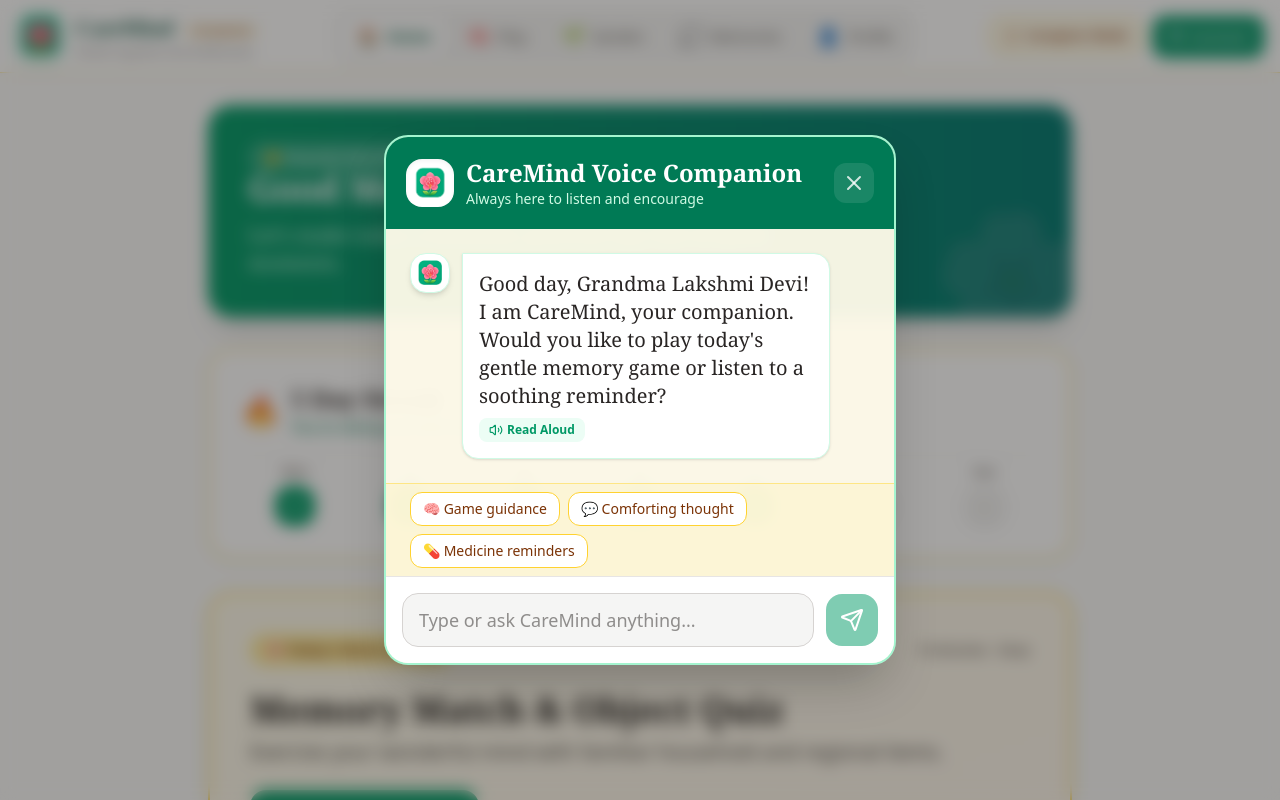
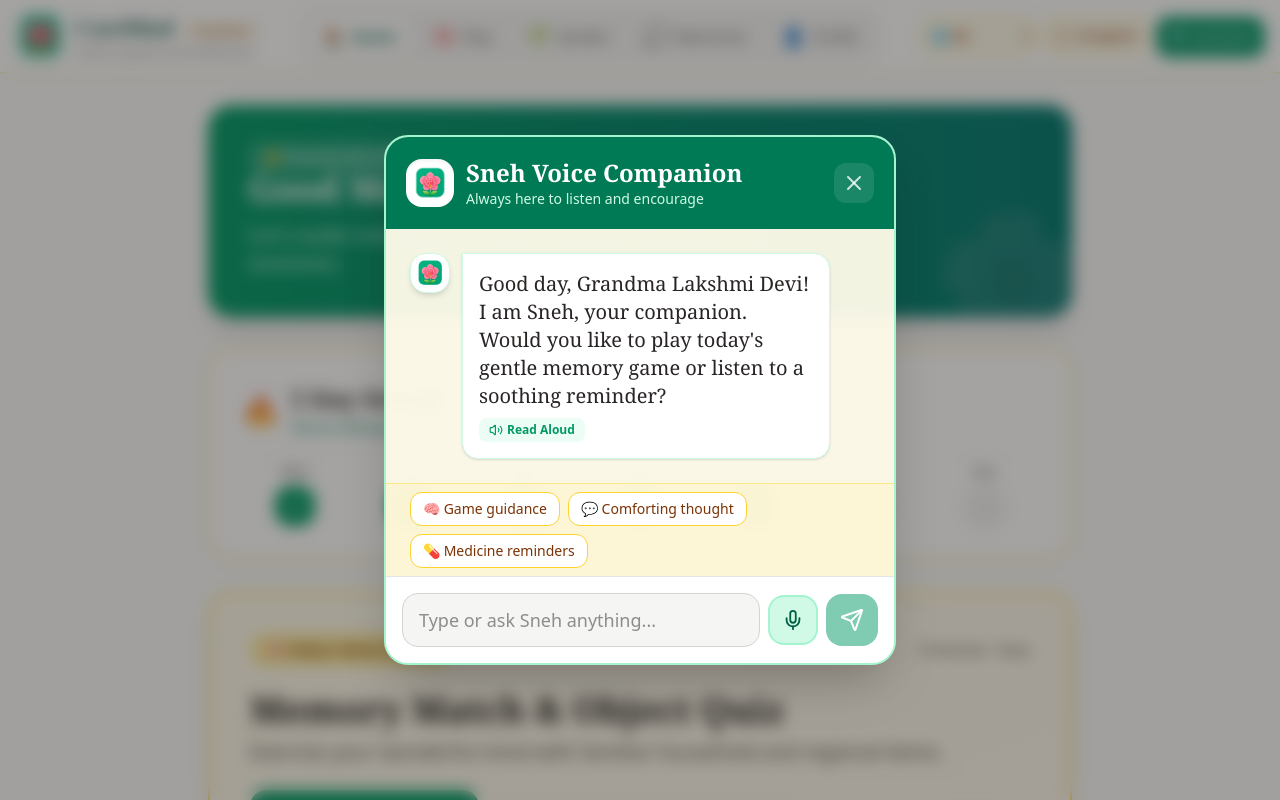
Before and after one commit to rohitadepu07/caremind, a React (Vite) app: page / in a window 1280 px wide. Both pictures are taken after a click on the button "Assistant". Shown: the top 800 px of the page. Built offline with nearby package versions, Linux system fonts and the light colour scheme.

Commit message:
feat: add Speech-to-Text voice typing input to Sneh Voice Companion

```diff
--- a/src/components/Navbar.tsx
+++ b/src/components/Navbar.tsx
@@ -21,7 +21,7 @@
 }
 
 export const Navbar: React.FC<NavbarProps> = ({ activeTab, setActiveTab }) => {
-  const { state, setMode, speak, setVoiceActive } = useApp();
+  const { state, setMode, speak, setVoiceActive, updateProfile } = useApp();
   const isElder = state.mode === 'elder';
   const isDesktop = useIsDesktop();
 
@@ -125,13 +125,47 @@
             )}
 
             {/* Right Controls */}
-            <div style={{ display: 'flex', alignItems: 'center', gap: 10 }}>
+            <div style={{ display: 'flex', alignItems: 'center', gap: 8 }}>
+              {/* Language Selector */}
+              <select
+                value={state.profile.language}
+                onChange={(e) => {
+                  const selectedLang = e.target.value;
+                  updateProfile({ language: selectedLang as any });
+                  const langNames: Record<string, string> = {
+                    en: 'English',
+                    hi: 'Hindi',
+                    bn: 'Bengali',
+                    as: 'Assamese',
+                  };
+                  speak(`Language changed to ${langNames[selectedLang]}`);
+                }}
+                style={{
+                  padding: '8px 8px',
+                  borderRadius: 12,
+                  fontSize: 13,
+                  fontWeight: 600,
+                  cursor: 'pointer',
+                  border: '1px solid #fcd34d',
+                  backgroundColor: '#fffbeb',
+                  color: '#92400e',
+                  outline: 'none',
+                  transition: 'all 0.2s',
+                }}
+                title="Change Language"
+              >
+                <option value="en">🌐 EN</option>
+                <option value="hi">🇮🇳 HI</option>
+                <option value="as">🌾 AS (NER)</option>
+                <option value="bn">🌊 BN (NER)</option>
+              </select>
+
               {/* Mode Switcher */}
               <button
                 onClick={() => setMode(isElder ? 'caregiver' : 'elder')}
                 style={{
                   display: 'flex', alignItems: 'center', gap: 6,
-                  padding: '8px 14px', borderRadius: 12,
+                  padding: '8px 10px', borderRadius: 12,
                   fontSize: 13, fontWeight: 600, cursor: 'pointer',
                   border: isElder ? '1px solid #fcd34d' : '1px solid #6ee7b7',
                   backgroundColor: isElder ? '#fffbeb' : '#ecfdf5',
@@ -141,8 +175,8 @@
                 title="Switch Mode"
               >
                 {isElder ? <Shield size={15} color="#b45309" /> : <User size={15} color="#065f46" />}
-                <span style={{ display: window.innerWidth < 480 ? 'none' : 'inline' }}>
-                  {isElder ? 'Caregiver' : 'Elder'} Mode
+                <span style={{ display: window.innerWidth < 500 ? 'none' : 'inline' }}>
+                  {isElder ? 'Caregiver' : 'Elder'}
                 </span>
               </button>
 
@@ -151,14 +185,14 @@
                 onClick={() => setVoiceActive(true)}
                 style={{
                   display: 'flex', alignItems: 'center', gap: 6,
-                  padding: '10px 14px', borderRadius: 12,
+                  padding: '9px 12px', borderRadius: 12,
                   backgroundColor: '#059669', color: '#ffffff',
                   border: 'none', cursor: 'pointer',
                   fontSize: 14, fontWeight: 500,
                   boxShadow: '0 2px 8px rgba(5,150,105,0.4)',
                   transition: 'all 0.2s',
                 }}
-                title="Talk to CareMind Assistant"
+                title="Talk to Sneh Assistant"
               >
                 <Volume2 size={18} />
                 {isDesktop && <span>Assistant</span>}
--- a/src/components/VoiceAssistant.tsx
+++ b/src/components/VoiceAssistant.tsx
@@ -1,4 +1,4 @@
-import React, { useState } from 'react';
+import React, { useState, useEffect } from 'react';
 import { useApp } from '../context/AppContext';
 import { Volume2, X, Sparkles, Send, Mic, Heart } from 'lucide-react';
 import logo from '../assets/logo.png';
@@ -10,29 +10,75 @@
   const [chatLog, setChatLog] = useState<{ sender: 'ai' | 'user'; text: string }[]>([
     {
       sender: 'ai',
-      text: `Good day, ${state.profile.name}! I am CareMind, your companion. Would you like to play today's gentle memory game or listen to a soothing reminder?`,
+      text: `Good day, ${state.profile.name}! I am Sneh, your companion. Would you like to play today's gentle memory game or listen to a soothing reminder?`,
     },
   ]);
 
-  if (!state.isVoiceActive) {
-    return (
-      <button
-        onClick={() => {
-          setVoiceActive(true);
-          speak('Hello! I am here with you. How are you feeling today?');
-        }}
-        className="fixed bottom-24 lg:bottom-6 right-6 z-50 bg-emerald-600 text-white p-3.5 rounded-full shadow-2xl hover:bg-emerald-700 transition-all flex items-center space-x-2 border-2 border-white"
-        title="Open CareMind Voice Companion"
-      >
-        <img
-          src={logo}
-          alt="CareMind Logo"
-          className="w-8 h-8 rounded-xl object-contain animate-bounce"
-        />
-        <span className="font-bold text-lg hidden sm:inline pr-2">Talk to CareMind</span>
-      </button>
-    );
-  }
+  // Speech Recognition PWA / Browser State
+  const [isListening, setIsListening] = useState(false);
+  const [recognition, setRecognition] = useState<any>(null);
+
+  useEffect(() => {
+    const SpeechRecognition = (window as any).SpeechRecognition || (window as any).webkitSpeechRecognition;
+    if (SpeechRecognition) {
+      const rec = new SpeechRecognition();
+      rec.continuous = false;
+      rec.interimResults = false;
+
+      // Match regional language codes
+      const langCodes: Record<string, string> = {
+        en: 'en-US',
+        hi: 'hi-IN',
+        bn: 'bn-IN',
+        as: 'as-IN',
+      };
+      rec.lang = langCodes[state.profile.language] || 'en-US';
+
+      rec.onstart = () => {
+        setIsListening(true);
+      };
+
+      rec.onresult = (event: any) => {
+        const transcript = event.results[0][0].transcript;
+        if (transcript.trim()) {
+          setInputMessage(transcript);
+          handleVoiceSend(transcript);
+        }
+      };
+
+      rec.onerror = (event: any) => {
+        console.error('Speech recognition error:', event.error);
+        setIsListening(false);
+      };
+
+      rec.onend = () => {
+        setIsListening(false);
+      };
+
+      setRecognition(rec);
+    }
+  }, [state.profile.language]);
+
+  const toggleListening = () => {
+    if (!recognition) return;
+    if (isListening) {
+      recognition.stop();
+    } else {
+      try {
+        const langCodes: Record<string, string> = {
+          en: 'en-US',
+          hi: 'hi-IN',
+          bn: 'bn-IN',
+          as: 'as-IN',
+        };
+        recognition.lang = langCodes[state.profile.language] || 'en-US';
+        recognition.start();
+        speak('I am listening.');
+      } catch (err) {
+        console.error('Failed to start speech recognition:', err);
+      }
+    }
+  };
 
   const handleSend = async (e?: React.FormEvent) => {
     if (e) e.preventDefault();
@@ -48,6 +94,36 @@
     setLoading(false);
   };
 
+  const handleVoiceSend = async (voiceText: string) => {
+    setInputMessage('');
+    setChatLog((prev) => [...prev, { sender: 'user', text: voiceText }]);
+    setLoading(true);
+
+    const aiReply = await askAI(voiceText);
+    setChatLog((prev) => [...prev, { sender: 'ai', text: aiReply }]);
+    setLoading(false);
+  };
+
+  if (!state.isVoiceActive) {
+    return (
+      <button
+        onClick={() => {
+          setVoiceActive(true);
+          speak('Hello! I am here with you. How are you feeling today?');
+        }}
+        className="fixed bottom-24 lg:bottom-6 right-6 z-50 bg-emerald-600 text-white p-3.5 rounded-full shadow-2xl hover:bg-emerald-700 transition-all flex items-center space-x-2 border-2 border-white"
+        title="Open Sneh Voice Companion"
+      >
+        <img
+          src={logo}
+          alt="Sneh Logo"
+          className="w-8 h-8 rounded-xl object-contain animate-bounce"
+        />
+        <span className="font-bold text-lg hidden sm:inline pr-2">Talk to Sneh</span>
+      </button>
+    );
+  }
+
   return (
     <div className="fixed inset-0 z-50 bg-stone-900/40 backdrop-blur-sm flex items-center justify-center p-4">
       <div className="bg-amber-50/95 border-2 border-emerald-200 w-full max-w-lg rounded-3xl shadow-2xl overflow-hidden flex flex-col max-h-[85vh]">
@@ -58,12 +134,12 @@
             <div className="w-12 h-12 bg-white rounded-2xl flex items-center justify-center p-1.5 shadow-inner shrink-0">
               <img
                 src={logo}
-                alt="CareMind Logo"
+                alt="Sneh Logo"
                 className="w-full h-full object-contain rounded-lg"
               />
             </div>
             <div>
-              <h3 className="text-2xl font-bold font-serif">CareMind Voice Companion</h3>
+              <h3 className="text-2xl font-bold font-serif">Sneh Voice Companion</h3>
               <p className="text-emerald-100 text-sm">Always here to listen and encourage</p>
             </div>
           </div>
@@ -91,14 +167,14 @@
               ) : (
                 <img
                   src={logo}
-                  alt="CareMind AI"
+                  alt="Sneh AI"
                   className="w-10 h-10 rounded-2xl object-cover shadow-md shrink-0 bg-white p-1 border border-emerald-100"
                 />
               )}
               <div
                 className={`p-4 rounded-2xl max-w-[80%] shadow-sm ${msg.sender === 'user'
-                  ? 'bg-amber-600 text-white rounded-tr-none text-lg'
-                  : 'bg-white text-stone-800 border border-emerald-100 rounded-tl-none text-xl font-serif'
+                    ? 'bg-amber-600 text-white rounded-tr-none text-lg'
+                    : 'bg-white text-stone-800 border border-emerald-100 rounded-tl-none text-xl font-serif'
                   }`}
               >
                 <p>{msg.text}</p>
@@ -118,11 +194,11 @@
             <div className="flex items-center space-x-3">
               <img
                 src={logo}
-                alt="CareMind AI"
+                alt="Sneh AI"
                 className="w-10 h-10 rounded-2xl object-cover shadow-md shrink-0 bg-white p-1 border border-emerald-100"
               />
               <div className="bg-white p-4 rounded-2xl border border-emerald-100 text-stone-500 animate-pulse">
-                CareMind is thinking gently...
+                Sneh is thinking gently...
               </div>
             </div>
           )}
@@ -157,14 +233,31 @@
         </div>
 
         {/* Input Form */}
-        <form onSubmit={handleSend} className="p-4 bg-white border-t border-stone-200 flex items-center space-x-3">
+        <form onSubmit={handleSend} className="p-4 bg-white border-t border-stone-200 flex items-center space-x-2">
           <input
             type="text"
             value={inputMessage}
             onChange={(e) => setInputMessage(e.target.value)}
-            placeholder="Type or ask CareMind anything..."
+            placeholder={isListening ? "Listening... Speak now..." : "Type or ask Sneh anything..."}
             className="flex-1 bg-stone-100 border border-stone-300 rounded-2xl px-4 py-3 text-lg text-stone-800 focus:outline-none focus:ring-2 focus:ring-emerald-500"
           />
+
+          {/* Voice Speech Recognition Button */}
+          {recognition && (
+            <button
+              type="button"
+              onClick={toggleListening}
+              className={`p-3 rounded-2xl transition-all border-2 ${
+                isListening
+                  ? 'bg-rose-600 text-white border-rose-500 animate-pulse shadow-rose-200 shadow-lg'
+                  : 'bg-emerald-100 text-emerald-800 border-emerald-200 hover:bg-emerald-200'
+              }`}
+              title={isListening ? "Stop listening" : "Start speaking"}
+            >
+              <Mic className="w-5.5 h-5.5" />
+            </button>
+          )}
+
           <button
             type="submit"
             disabled={loading || !inputMessage.trim()}
```
Also changed, not shown: public/logo192.png, public/logo512.png.
